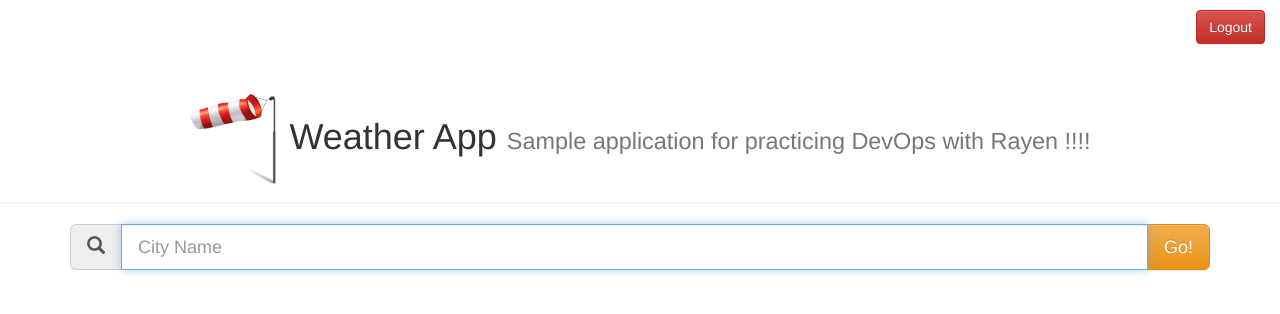
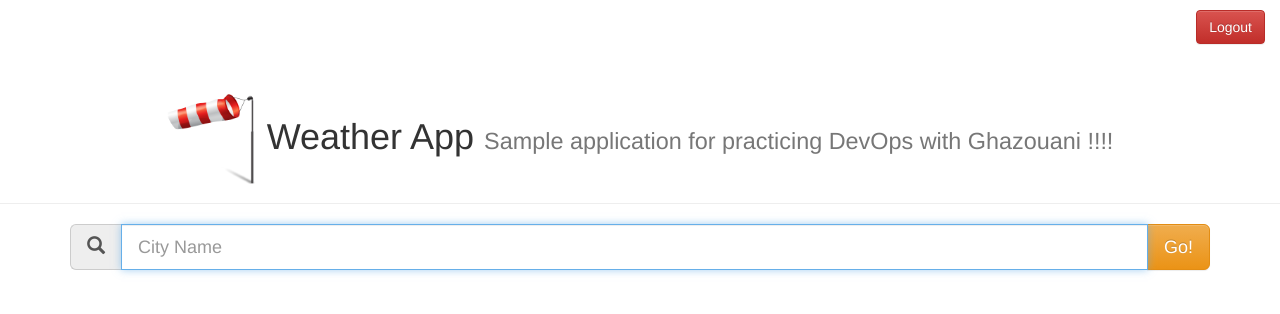
Before and after one commit to GhazouaniHichem/microservices-weather-app-code, a website: page microservices/UI/public/index.html in a window 1280 px wide. Drawn offline with nearby package versions, Linux system fonts and the light colour scheme; files whose address does not match are found by name.

Commit message:
Some modifications to trigger the DevSecOps Pipeline

```diff
--- a/microservices/UI/public/index.html
+++ b/microservices/UI/public/index.html
@@ -38,7 +38,7 @@
 <div class="page-header text-center">
     <h1><img src="logo.png" alt="Weather App" width="90px" style="-webkit-transform: scaleX(-1);transform: scaleX(-1)">
         Weather App
-        <small>Sample application for practicing DevOps with Rayen !!!!</small></h1>
+        <small>Sample application for practicing DevOps with Ghazouani !!!!</small></h1>
 </div>
 <div class="container">
     <div class="input-group input-group-lg">
```
Also changed, not shown: microservices/UI/public/login.html (+1 -1 lines), microservices/UI/public/signup.html (+1 -1 lines).
